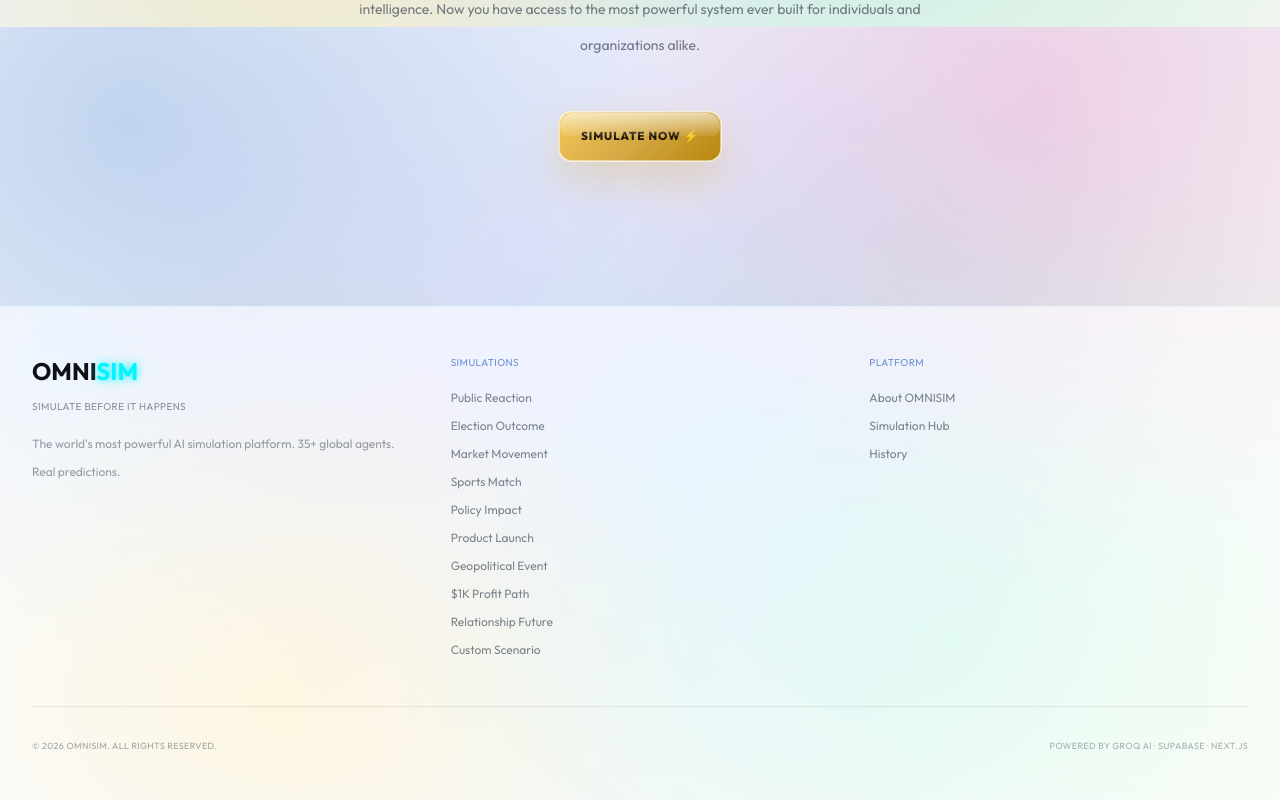
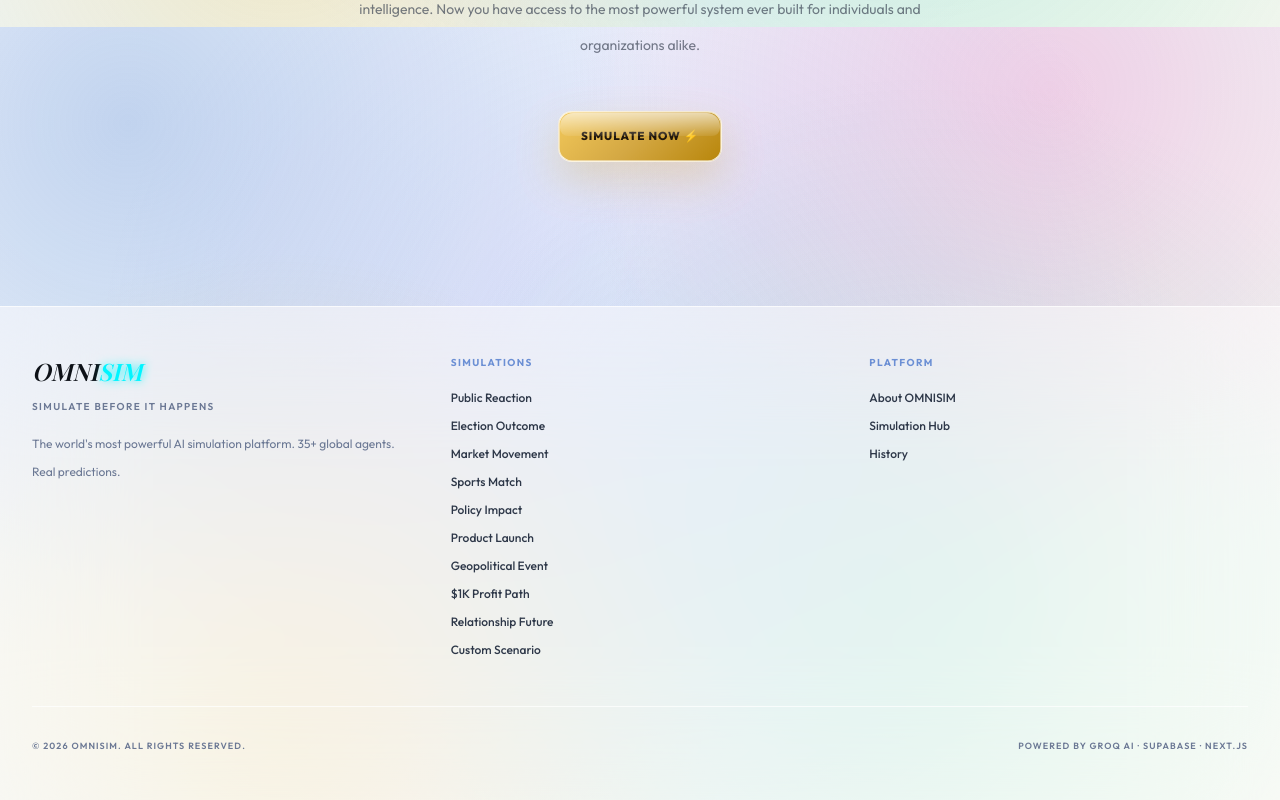
Before and after one commit to jayblast-spec/omnisim, a Next.js app: page / in a window 1280 px wide. Shown: the part 3973-4773 px from the top of the page. Built offline with nearby package versions, Linux system fonts and the light colour scheme.

Commit message:
style: polish footer for liquid glass

```diff
--- a/components/Footer.tsx
+++ b/components/Footer.tsx
@@ -2,30 +2,30 @@ import Link from "next/link";
 
 export default function Footer() {
   return (
-    <footer className="border-t border-[rgba(0,245,255,0.08)] bg-[#03020B] px-5 py-12 sm:px-8">
+    <footer className="border-t border-white/70 bg-white/50 backdrop-blur-3xl px-5 py-12 sm:px-8">
       <div className="mx-auto max-w-7xl">
         <div className="grid gap-10 md:grid-cols-[1fr_1fr_1fr]">
           <div>
             <div className="mb-3">
-              <span className="font-orbitron text-2xl font-black text-white">OMNI</span>
+              <span className="hero-title text-2xl font-semibold italic text-[#0D1117]">OMNI</span>
               <span
-                className="font-orbitron text-2xl font-black"
+                className="hero-title text-2xl font-semibold italic"
                 style={{ color: "#00F5FF", textShadow: "0 0 10px #00F5FF" }}
               >
                 SIM
               </span>
             </div>
-            <p className="font-orbitron text-[10px] tracking-[0.4em] text-white/30">
+            <p className="text-[10px] font-semibold uppercase tracking-[0.14em] text-[#6B7894]">
               SIMULATE BEFORE IT HAPPENS
             </p>
-            <p className="mt-4 text-xs leading-7 text-white/25">
+            <p className="mt-4 text-xs leading-7 text-[#6B7894]">
               The world&apos;s most powerful AI simulation platform.
               35+ global agents. Real predictions.
             </p>
           </div>
 
           <div>
-            <p className="mb-5 font-orbitron text-[10px] tracking-[0.4em] text-[#00F5FF]">SIMULATIONS</p>
+            <p className="mb-5 text-[10px] font-bold uppercase tracking-[0.14em] text-[#6B8FD4]">SIMULATIONS</p>
             <div className="space-y-3">
               {[
                 ["Public Reaction", "/simulate/public-reaction"],
@@ -42,7 +42,7 @@ export default function Footer() {
                 <Link
                   key={href}
                   href={href}
-                  className="block text-xs text-white/35 transition-colors hover:text-[#00F5FF]"
+                  className="block text-xs font-medium text-[#2D3748] transition-colors hover:text-[#6B8FD4]"
                 >
                   {label}
                 </Link>
@@ -51,7 +51,7 @@ export default function Footer() {
           </div>
 
           <div>
-            <p className="mb-5 font-orbitron text-[10px] tracking-[0.4em] text-[#00F5FF]">PLATFORM</p>
+            <p className="mb-5 text-[10px] font-bold uppercase tracking-[0.14em] text-[#6B8FD4]">PLATFORM</p>
             <div className="space-y-3">
               {[
                 ["About OMNISIM", "/about"],
@@ -61,7 +61,7 @@ export default function Footer() {
                 <Link
                   key={href}
                   href={href}
-                  className="block text-xs text-white/35 transition-colors hover:text-[#00F5FF]"
+                  className="block text-xs font-medium text-[#2D3748] transition-colors hover:text-[#6B8FD4]"
                 >
                   {label}
                 </Link>
@@ -70,11 +70,11 @@ export default function Footer() {
           </div>
         </div>
 
-        <div className="mt-12 flex flex-col items-center justify-between gap-4 border-t border-white/5 pt-8 sm:flex-row">
-          <p className="font-orbitron text-[9px] tracking-widest text-white/20">
+        <div className="mt-12 flex flex-col items-center justify-between gap-4 border-t border-white/70 pt-8 sm:flex-row">
+          <p className="text-[9px] font-semibold uppercase tracking-[0.12em] text-[#6B7894]">
             &copy; 2026 OMNISIM. ALL RIGHTS RESERVED.
           </p>
-          <p className="font-orbitron text-[9px] tracking-widest text-white/15">
+          <p className="text-[9px] font-semibold uppercase tracking-[0.12em] text-[#6B7894]">
             POWERED BY GROQ AI &middot; SUPABASE &middot; NEXT.JS
           </p>
         </div>
```
